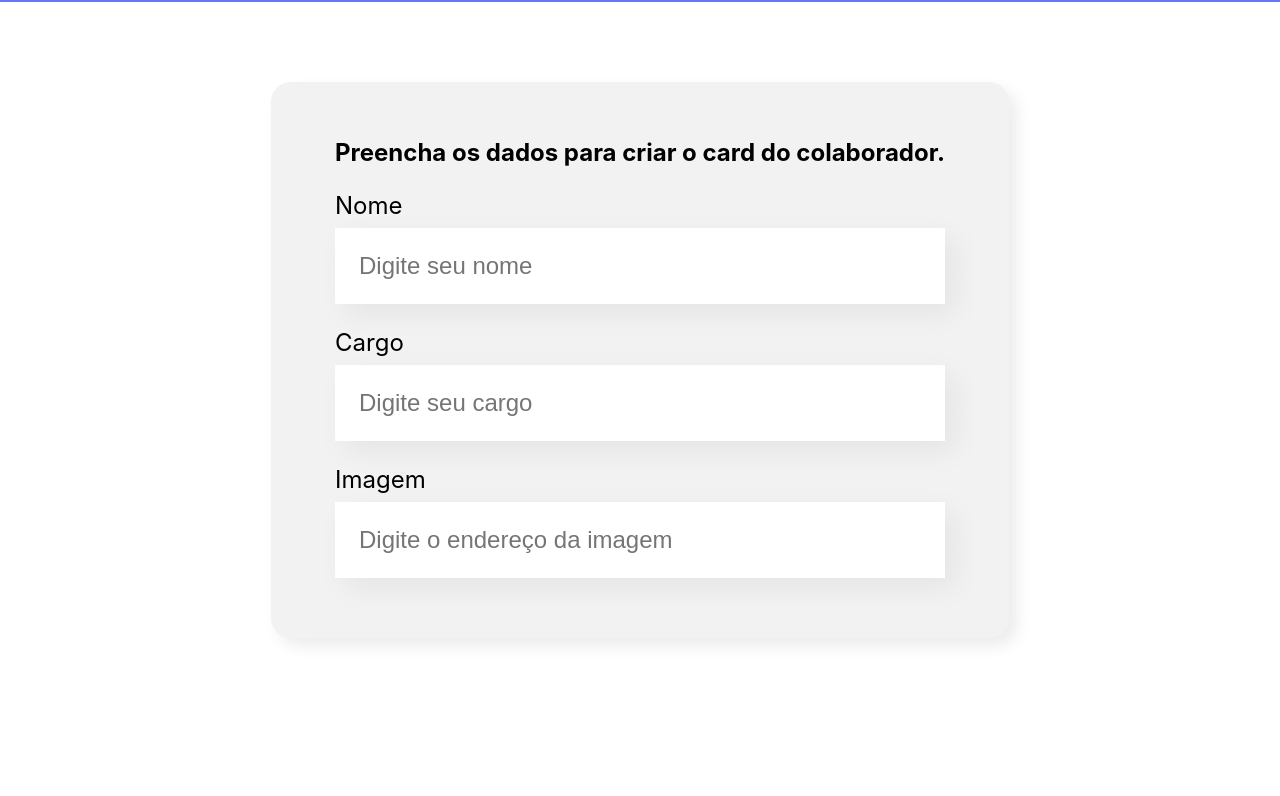
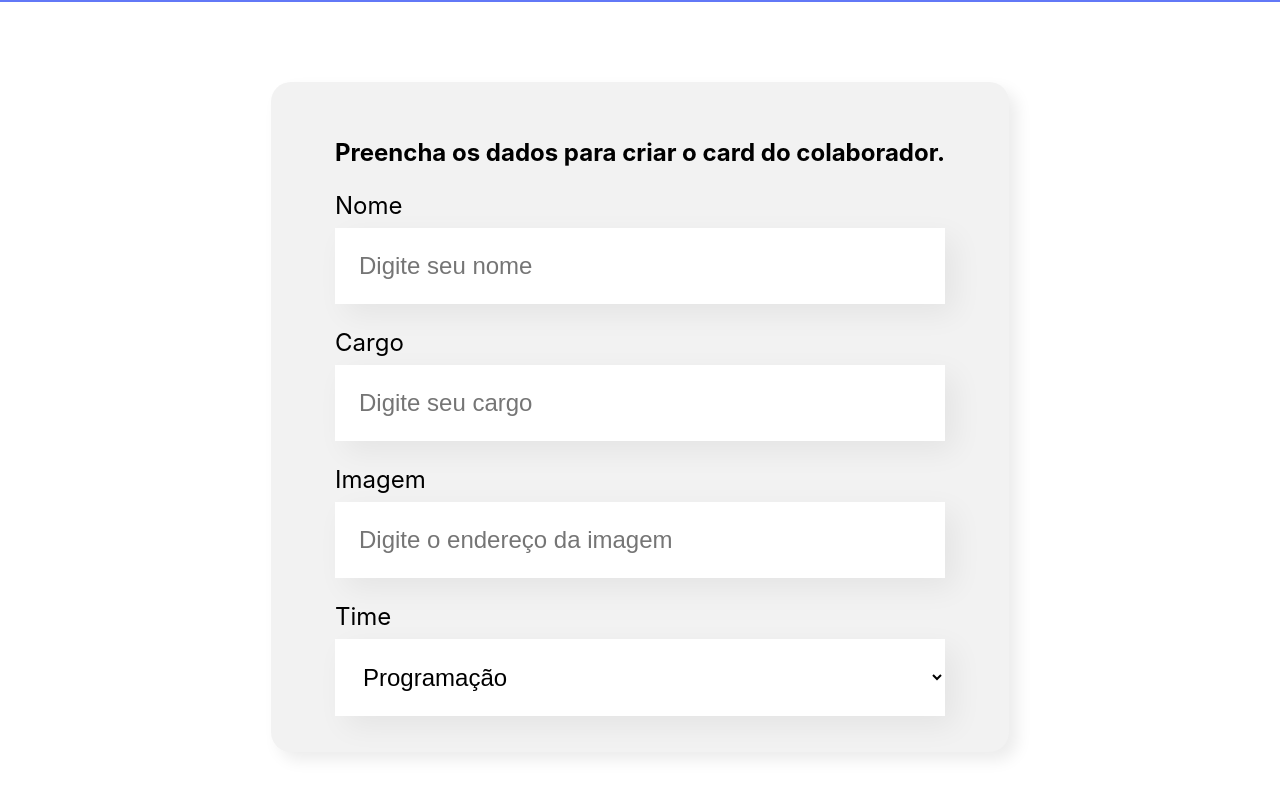
Before and after one commit to Grazziano/Organo, a React (Create React App) app: page / in a window 1280 px wide. Shown: the part 496-1292 px from the top of the page. Before the commit the page ends 1214 px from the top, so only its background shows below. Built offline with nearby package versions, Linux system fonts and the light colour scheme; the HTML template or start-up script is replaced by a standard one.

Commit message:
Creating dropdown component

```diff
--- /dev/null
+++ b/src/components/Dropdown/Dropdown.css
@@ -0,0 +1,18 @@
+.dropdown {
+}
+
+.dropdown label {
+  display: block;
+  margin-bottom: 8px;
+  font-size: 24px;
+}
+
+.dropdown select {
+  background-color: #fff;
+  box-shadow: 10px 10px 30px rgba(0, 0, 0, 0.06);
+  width: 100%;
+  border: none;
+  font-size: 24px;
+  padding: 24px;
+  box-sizing: border-box;
+}
--- /dev/null
+++ b/src/components/Dropdown/index.js
@@ -0,0 +1,17 @@
+import React from 'react';
+import './Dropdown.css';
+
+function index(props) {
+  return (
+    <div className="dropdown">
+      <label>{props.label}</label>
+      <select>
+        {props.itens.map((item) => {
+          return <option key={item}>{item}</option>;
+        })}
+      </select>
+    </div>
+  );
+}
+
+export default index;
--- a/src/components/Form/index.js
+++ b/src/components/Form/index.js
@@ -1,8 +1,18 @@
 import React from 'react';
 import TextInput from '../TextInput';
+import Dropdown from '../Dropdown';
 import './Form.css';
 
 function index() {
+  const times = [
+    'Programação',
+    'Frontend',
+    'Data Science',
+    'Devops',
+    'UX e Design',
+    'Inovação e Gestão',
+  ];
+
   return (
     <section className="form">
       <form>
@@ -10,6 +20,7 @@
         <TextInput label="Nome" placeholder="Digite seu nome" />
         <TextInput label="Cargo" placeholder="Digite seu cargo" />
         <TextInput label="Imagem" placeholder="Digite o endereço da imagem" />
+        <Dropdown label="Time" itens={times} />
       </form>
     </section>
   );
```
